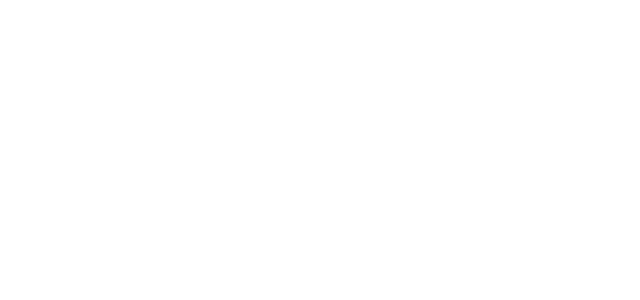
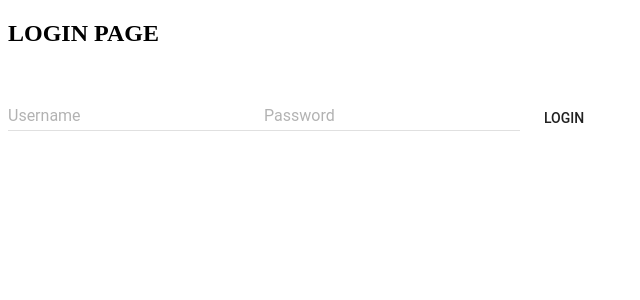
Before and after one commit to BoostPT/boostPT-ui, a React app in the folder client/: page /login in a window 1280 px wide. Shown: the top 300 px of the page, without its empty margins (0-640 px from the left). Built offline with nearby package versions, Linux system fonts and the light colour scheme; the HTML template or start-up script is replaced by a standard one.

Commit message:
Login Page auth

```diff
--- a/client/src/App.jsx
+++ b/client/src/App.jsx
@@ -1,7 +1,7 @@
 import React, { Component } from 'react';
 import { connect } from 'react-redux';
 import { Switch, Route, withRouter } from 'react-router-dom';
-
+import LoginPageContainer from './containers/loginPageContainer.jsx';
 import LandingPage from './components/landingPage/index.jsx';
 import MuiThemeProvider from 'material-ui/styles/MuiThemeProvider';
 
@@ -14,12 +14,12 @@
           <main>
             <Switch>
               <Route exact path='/' component={LandingPage} />
-
+              <Route exact path='/login' component={LoginPageContainer}/>
             </Switch>
           </main>
         </div>
       </MuiThemeProvider>
-    )
+    );
   }
 }
 
--- a/client/src/actions/index.js
+++ b/client/src/actions/index.js
@@ -1,11 +1,19 @@
 import axios from 'axios';
 
 import {
-  LOGOUT_USER
+  LOGOUT_USER,
+  AUTH_USER
 } from './types';
 
-exports.logOutUser = () => {
+export const logOutUser = () => {
   // Delete cookie
 
   return { type: LOGOUT_USER };
 }
+
+export const setAuthUser = (user) =>{
+  return {
+    type: AUTH_USER,
+    payload: user
+  };
+}
--- a/client/src/components/landingPage/index.jsx
+++ b/client/src/components/landingPage/index.jsx
@@ -1,5 +1,6 @@
 import React, { Component } from 'react';
-import {Toolbar, ToolbarGroup, ToolbarSeparator, ToolbarTitle} from 'material-ui/Toolbar';
+import {Toolbar, ToolbarGroup, ToolbarTitle} from 'material-ui/Toolbar';
+import { Link } from 'react-router-dom';
 import RaisedButton from 'material-ui/RaisedButton';
 import * as colors from 'material-ui/styles/colors';
 
@@ -13,14 +14,14 @@
       color: colors.yellow500
     }
     return (
-      //this toolbar may need to
+      //this toolbar may need to be a separate component
       <Toolbar style={toolbarStyle} className="landingPageToolBar">
         <ToolbarGroup firstChild={true}>
           <ToolbarTitle style={toolbarTitleStyle} text="BoostPT"/>
         </ToolbarGroup>
 
         <ToolbarGroup>
-          <RaisedButton label="Login" />
+          <Link to='/login'><RaisedButton label="Login" /></Link>
           <RaisedButton label="Signup" />
         </ToolbarGroup>
       </Toolbar>
--- /dev/null
+++ b/client/src/components/loginPage.jsx
@@ -0,0 +1,31 @@
+import React, { Component } from 'react';
+import PropTypes from "prop-types";
+import TextField from 'material-ui/TextField';
+import FlatButton from 'material-ui/FlatButton';
+
+class LoginPage extends Component {
+  constructor(props){
+    super(props);
+  }
+
+  render(){
+    return (
+      <div>
+        <h2>LOGIN PAGE</h2>
+        <TextField
+          name='email'
+          floatingLabelText='Username'
+          onChange={this.props.onChangeText}
+        />
+        <TextField
+          name='password'
+          floatingLabelText='Password'
+          onChange={this.props.onChangeText}
+        />
+        <FlatButton label="Login" onClick={this.props.handleLoginButton}/>
+      </div>
+    );
+  }
+}
+
+export default LoginPage;
--- /dev/null
+++ b/client/src/containers/loginPageContainer.jsx
@@ -0,0 +1,63 @@
+import React, {Component} from 'react';
+import {connect} from 'react-redux';
+import axios from 'axios';
+
+import LoginPage from '../components/loginPage.jsx';
+import {setAuthUser} from '../actions/index.js';
+import authReducer from '../reducers/authReducer';
+
+class LoginPageContainer extends Component {
+  constructor(props){
+    super(props);
+
+    this.state = {
+      email: '',
+      password: '',
+      showError: false
+    };
+  }
+
+  onChangeText(e){
+    const {value, name} = e.target;
+    this.setState({[name]: value});
+  }
+
+  async handleLoginButton(){
+
+    const payload = {
+      email: this.state.email,
+      password: this.state.password
+    };
+
+    try {
+      const result = await axios.post('http://localhost:8000/api/auth/login', payload);
+
+      if (result){
+        this.props.setAuthUser(result.data);
+        console.log(this.props.user);
+      } else {
+        this.setState({
+          showError: true
+        });
+      }
+
+    } catch (err) {
+      console.log(err.message);
+    }
+  }
+
+  render() {
+    return (
+      <LoginPage handleLoginButton={this.handleLoginButton.bind(this)} onChangeText={this.onChangeText.bind(this)}/>
+
+    );
+  }
+}
+
+const mapStateToProps = (state) => {
+  return {
+    user: state.authReducer,
+  };
+};
+
+export default connect(mapStateToProps, {setAuthUser,})(LoginPageContainer);
--- a/client/src/reducers/authReducer.js
+++ b/client/src/reducers/authReducer.js
@@ -1,11 +1,14 @@
 import {
   LOGOUT_USER,
+  AUTH_USER
 } from '../actions/types';
 
 export default function(state = {}, action) {
   switch(action.type) {
     case LOGOUT_USER:
       return Object.assign({}, state, { authenticated: false, user: undefined });
+    case AUTH_USER:
+      return Object.assign({}, state, action.payload);
   }
   return state;
 }
--- a/client/src/reducers/index.js
+++ b/client/src/reducers/index.js
@@ -2,7 +2,7 @@
 import authReducer from './authReducer';
 
 const rootReducer = combineReducers({
-  authReducer
+  authReducer,
 });
 
 export default rootReducer;
--- a/package.json
+++ b/package.json
@@ -8,7 +8,7 @@
     "setup:client": "cd client && npm install",
     "start:server": "cd server && npm run start",
     "buildEnv": "node bin/buildEnv.js",
-    "build": "cd client && npm run dev"
+    "build": "cd client && npm run build"
   },
   "dependencies": {
     "dotenv": "^5.0.1",
```
Also changed, not shown: client/src/components/login.jsx (deleted).
